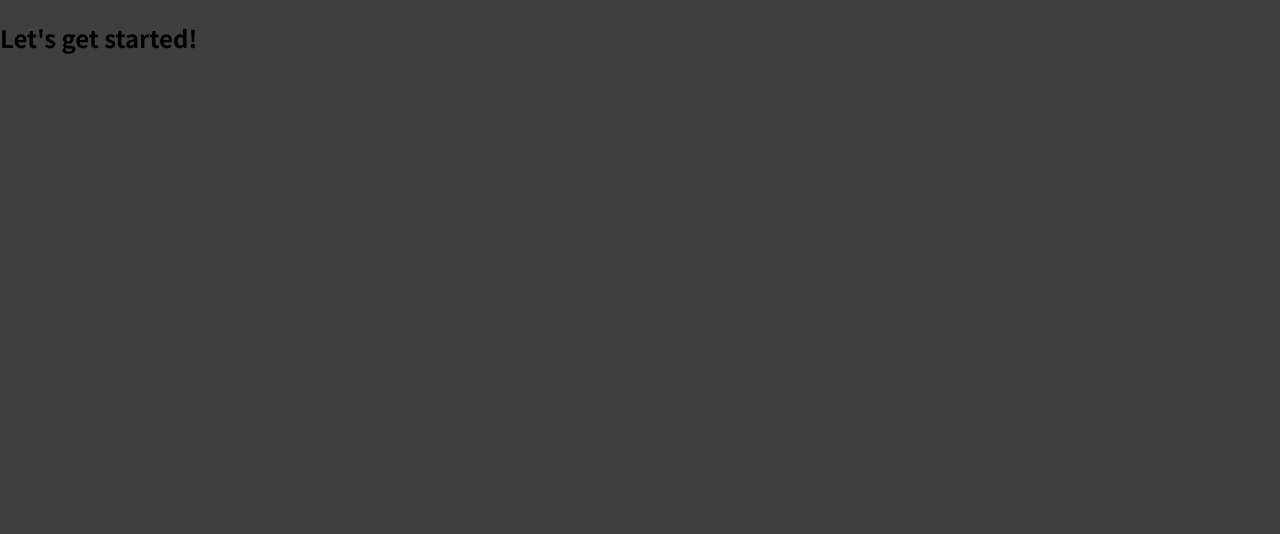
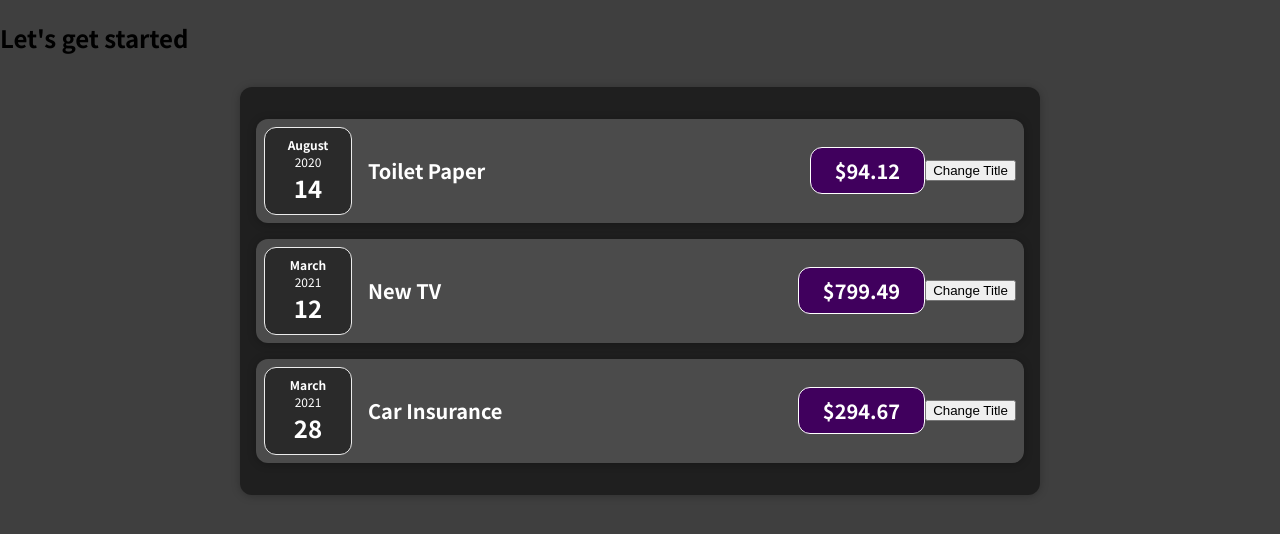
Before and after one commit to GAURAV1-ui/TO-DO-app, a React (Create React App) app: page / in a window 1280 px wide. Shown: the top 534 px of the page. Built offline with nearby package versions, Linux system fonts and the light colour scheme.

Commit message:
Updated UI

```diff
--- a/src/App.js
+++ b/src/App.js
@@ -1,8 +1,35 @@
-function App() {
+import React from "react";
+import Expenses from "./Components/Expenses/Expenses";
+
+const App = () => {
+  const expenses = [
+    {
+      id: 'e1',
+      title: 'Toilet Paper',
+      amount: 94.12,
+      date: new Date(2020, 7, 14),
+    },
+    { id: 'e2', title: 'New TV', amount: 799.49, date: new Date(2021, 2, 12) },
+    {
+      id: 'e3',
+      title: 'Car Insurance',
+      amount: 294.67,
+      date: new Date(2021, 2, 28),
+    },
+    {
+      id: 'e4',
+      title: 'New Desk (Wooden)',
+      amount: 450,
+      date: new Date(2021, 5, 12),
+    },
+  ];
   return (
     <div>
-      <h2>Let's get started!</h2>
+      <h2>Let's get started</h2>
+      <Expenses items = {expenses} />
     </div>
+
+
   );
 }
 
--- a/src/Components/ExpenseItems.js
+++ /dev/null
@@ -1,6 +0,0 @@
-function ExpenseItem() {
-    return <div>
-        <h2>Expense item!</h2>
-        </div>
-}
-export default ExpenseItem;
--- /dev/null
+++ b/src/Components/Expenses/ExpenseDate.css
@@ -0,0 +1,26 @@
+.expense-date {
+    display: flex;
+    flex-direction: column;
+    width: 5.5rem;
+    height: 5.5rem;
+    border: 1px solid #ececec;
+    background-color: #2a2a2a;
+    color: white;
+    border-radius: 12px;
+    align-items: center;
+    justify-content: center;
+  }
+
+  .expense-date__month {
+    font-size: 0.75rem;
+    font-weight: bold;
+  }
+
+  .expense-date__year {
+    font-size: 0.75rem;
+  }
+
+  .expense-date__day {
+    font-size: 1.5rem;
+    font-weight: bold;
+  }
--- /dev/null
+++ b/src/Components/Expenses/ExpenseDate.js
@@ -0,0 +1,19 @@
+import React from 'react';
+
+import './ExpenseDate.css';
+
+const ExpenseDate = (props) => {
+  const month = props.date.toLocaleString('en-US', { month: 'long' });
+  const day = props.date.toLocaleString('en-US', { day: '2-digit' });
+  const year = props.date.getFullYear();
+
+  return (
+    <div className='expense-date'>
+      <div className='expense-date__month'>{month}</div>
+      <div className='expense-date__year'>{year}</div>
+      <div className='expense-date__day'>{day}</div>
+    </div>
+  );
+};
+
+export default ExpenseDate;
--- /dev/null
+++ b/src/Components/Expenses/ExpenseItem.css
@@ -0,0 +1,54 @@
+.expense-item {
+    display: flex;
+    justify-content: space-between;
+    align-items: center;
+    padding: 0.5rem;
+    margin: 1rem 0;
+    background-color: #4b4b4b;
+  }
+
+  .expense-item__description {
+    display: flex;
+    flex-direction: column;
+    gap: 1rem;
+    align-items: flex-end;
+    flex-flow: column-reverse;
+    justify-content: flex-start;
+    flex: 1;
+  }
+
+  .expense-item h2 {
+    color: #3a3a3a;
+    font-size: 1rem;
+    flex: 1;
+    margin: 0 1rem;
+    color: white;
+  }
+
+  .expense-item__price {
+    font-size: 1rem;
+    font-weight: bold;
+    color: white;
+    background-color: #40005d;
+    border: 1px solid white;
+    padding: 0.5rem;
+    border-radius: 12px;
+  }
+
+  @media (min-width: 580px) {
+    .expense-item__description {
+      flex-direction: row;
+      align-items: center;
+      justify-content: flex-start;
+      flex: 1;
+    }
+
+    .expense-item__description h2 {
+      font-size: 1.25rem;
+    }
+
+    .expense-item__price {
+      font-size: 1.25rem;
+      padding: 0.5rem 1.5rem;
+    }
+  }
--- /dev/null
+++ b/src/Components/Expenses/ExpenseItems.js
@@ -0,0 +1,18 @@
+import React from "react";
+import './ExpenseItem.css';
+import ExpenseDate from './ExpenseDate';
+import Card from "../UI/Card";
+
+const ExpenseItem = (props) =>{
+    return (
+    <Card className='expense-item'>
+        <ExpenseDate date={props.date} />
+      <div className='expense-item__description'>
+        <h2>{props.title}</h2>
+        <div className='expense-item__price'>${props.amount}</div>
+      </div>
+      <button>Change Title</button>
+        </Card>
+    )
+}
+export default ExpenseItem;
--- /dev/null
+++ b/src/Components/Expenses/Expenses.css
@@ -0,0 +1,7 @@
+.expenses {
+    padding: 1rem;
+    background-color: rgb(31, 31, 31);
+    margin: 2rem auto;
+    width: 50rem;
+    max-width: 95%;
+  }
--- /dev/null
+++ b/src/Components/Expenses/Expenses.js
@@ -0,0 +1,24 @@
+import React from "react";
+import './Expenses.css';
+import ExpenseItem from "./ExpenseItems";
+import Card from "../UI/Card";
+const Expenses = (props) => {
+
+    return(
+    <Card className="expenses">
+      <ExpenseItem
+      title = {props.items[0].title}
+      amount = {props.items[0].amount}
+      date ={ props.items[0].date} />
+      <ExpenseItem
+      title = {props.items[1].title}
+      amount = {props.items[1].amount}
+      date ={ props.items[1].date} />
+       <ExpenseItem
+      title = {props.items[2].title}
+      amount = {props.items[2].amount}
+      date ={ props.items[2].date} />
+    </Card>
+    );
+}
+export default Expenses;
--- /dev/null
+++ b/src/Components/UI/Card.css
@@ -0,0 +1,4 @@
+.card {
+    border-radius: 12px;
+    box-shadow: 0 1px 8px rgba(0, 0, 0, 0.25);
+  }
--- /dev/null
+++ b/src/Components/UI/Card.js
@@ -0,0 +1,11 @@
+import React from 'react';
+
+import './Card.css';
+
+const Card = (props) => {
+  const classes = 'card ' + props.className;
+
+  return <div className={classes}>{props.children}</div>;
+};
+
+export default Card;
```
Also changed, not shown: 1 other file (tests, documents, lock files or other folders).
